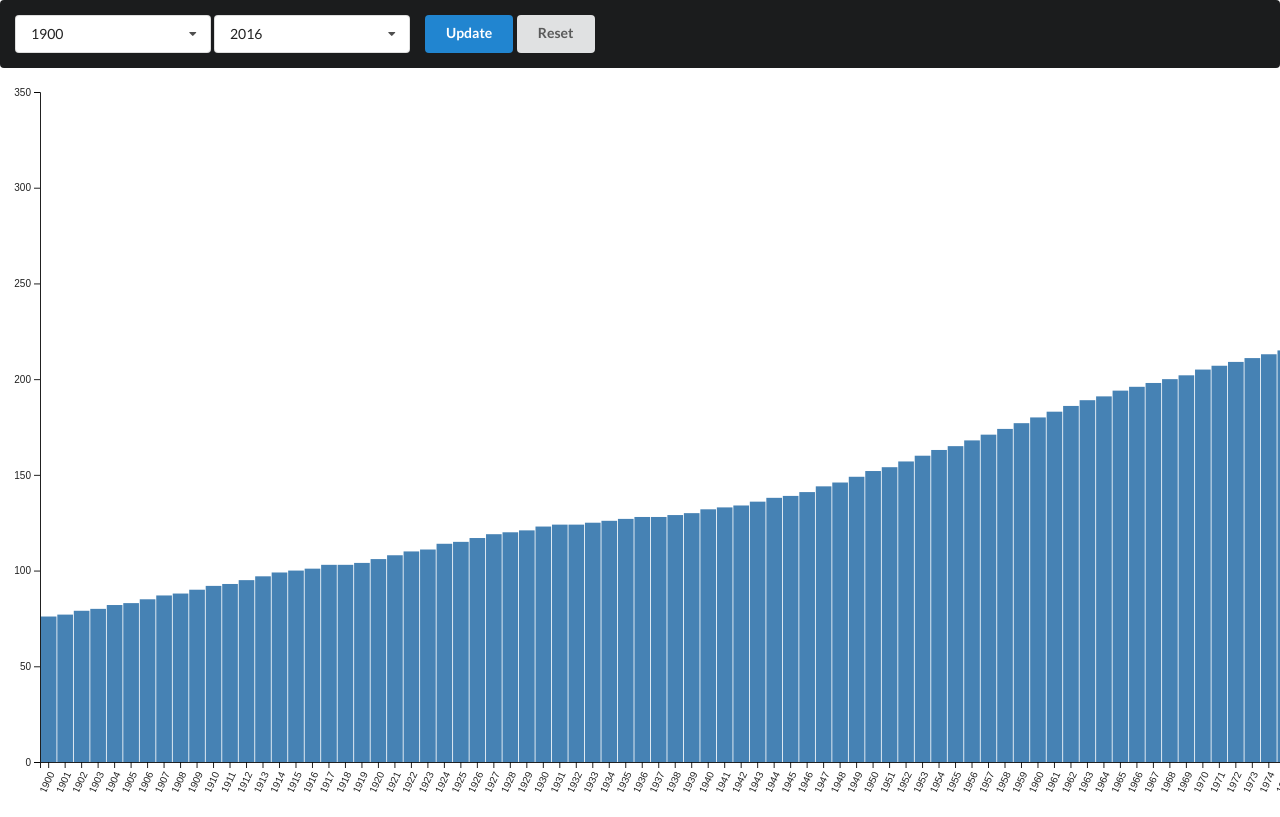
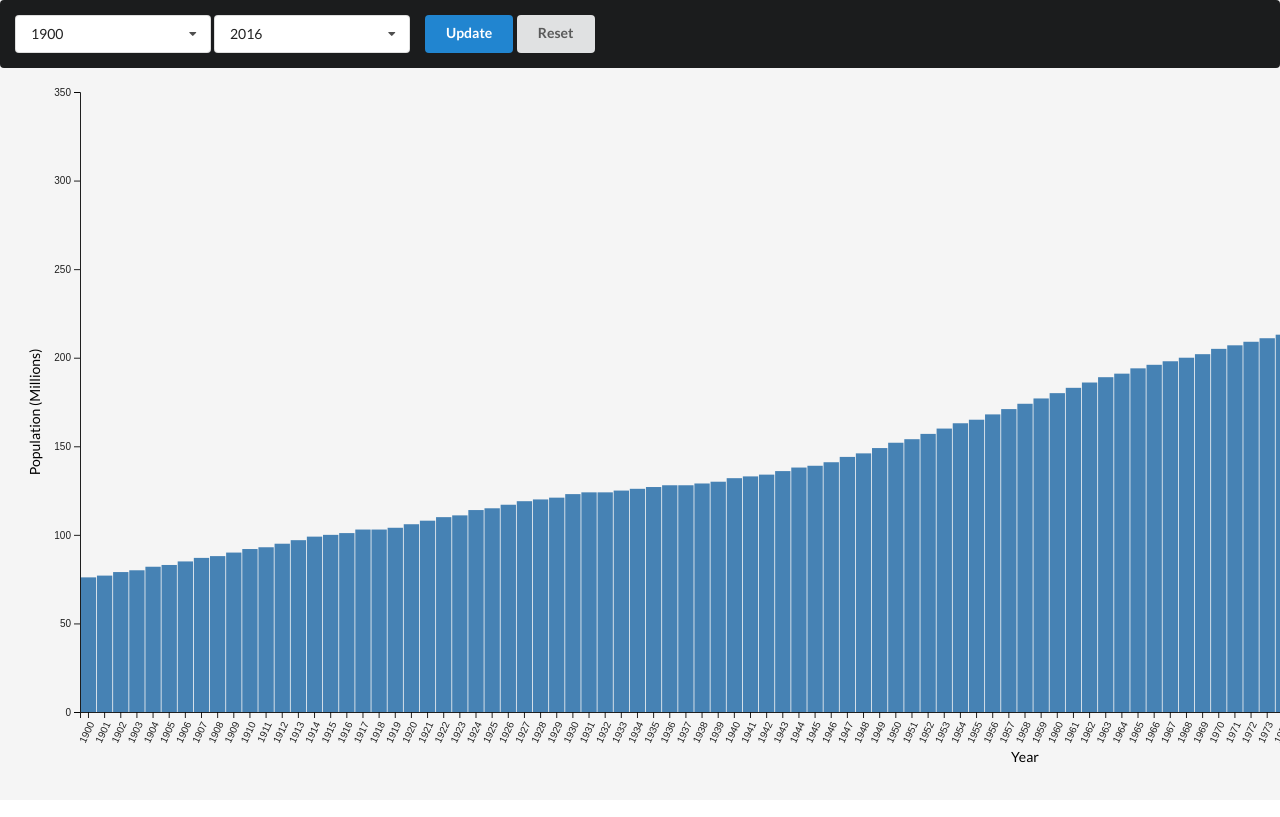
Before and after one commit to acathers/Graphs3D, a plain HTML site: page index.html in a window 1280 px wide. Both pictures are taken after a click on the element "Update". Drawn offline with nearby package versions, Linux system fonts and the light colour scheme.

Commit message:
Added labels for axes and changed color of hover

```diff
--- a/css/styles.css
+++ b/css/styles.css
@@ -5,6 +5,7 @@
 
 .site {
     display: flex;
+    background-color: whitesmoke;
     flex-direction: column;
     min-height: 100vh;
 }
@@ -37,11 +38,11 @@
 
 .bar {
     fill: steelblue;
+    opacity: 1.0;
 }
 
 .bar:hover {
-    fill: brown;
-
+    opacity: 0.5;
 }
 
 .label {
--- a/js/script.js
+++ b/js/script.js
@@ -21,7 +21,7 @@ function refreshGraph() {
     }
 
     // build window
-    const margin = {top: 10, right: 30, bottom: 30, left: 40},
+    const margin = {top: 10, right: 30, bottom: 80, left: 80},
         width = def_width - margin.left - margin.right,
         height = 710 - margin.top - margin.bottom;
     const x = d3.scaleBand()
@@ -73,8 +73,23 @@ function refreshGraph() {
             .attr("dy", ".15em")
             .attr("transform", "rotate(-65)");
 
+        svg.append('text')
+            .attr('x', width/2)
+            .attr('y', height + 50)
+            .attr('text-anchor', 'middle')
+            .text('Year')
+        ;
+
         // add the y Axis
         svg.append("g")
             .call(d3.axisLeft(y));
+
+        svg.append('text')
+            .attr('x', -(height / 2) - margin.top)
+            .attr('y', -40)
+            .attr('transform', 'rotate(-90)')
+            .attr('text-anchor', 'middle')
+            .text('Population (Millions)')
+
     });
 }
```
